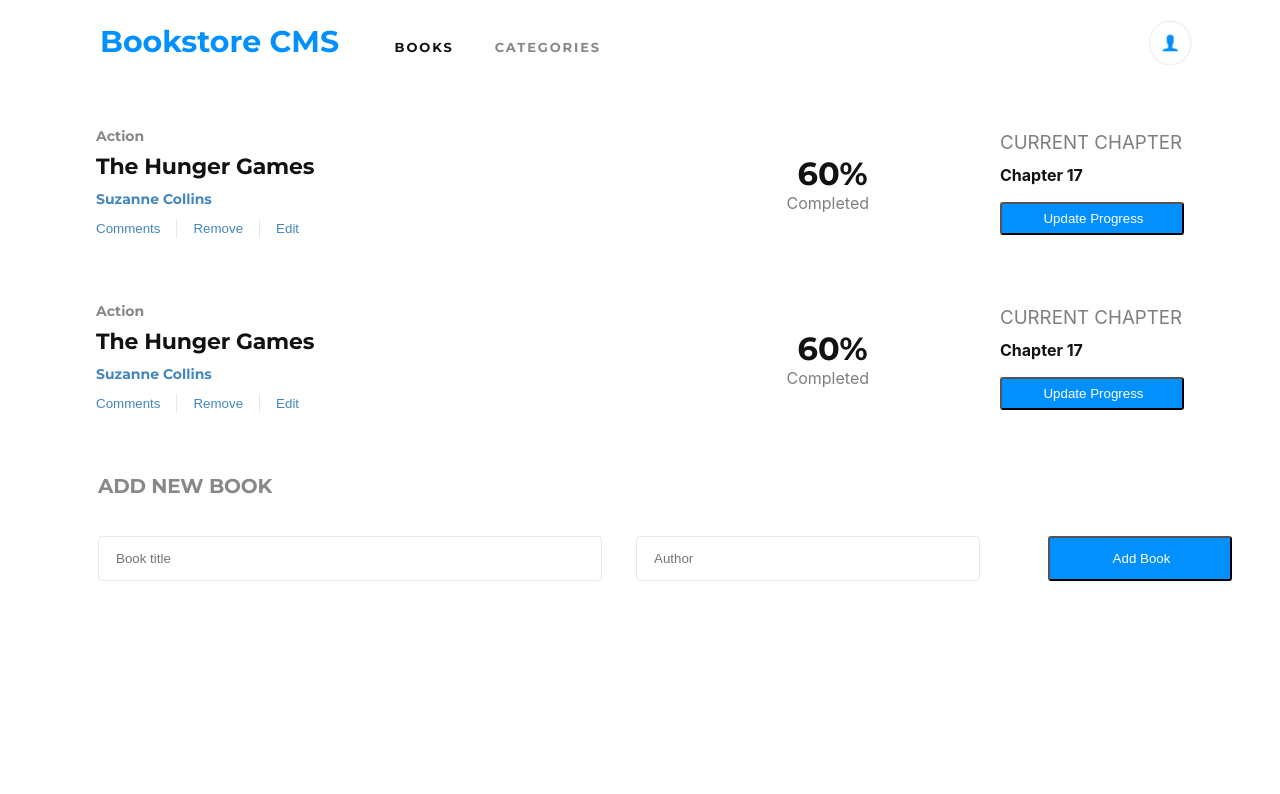
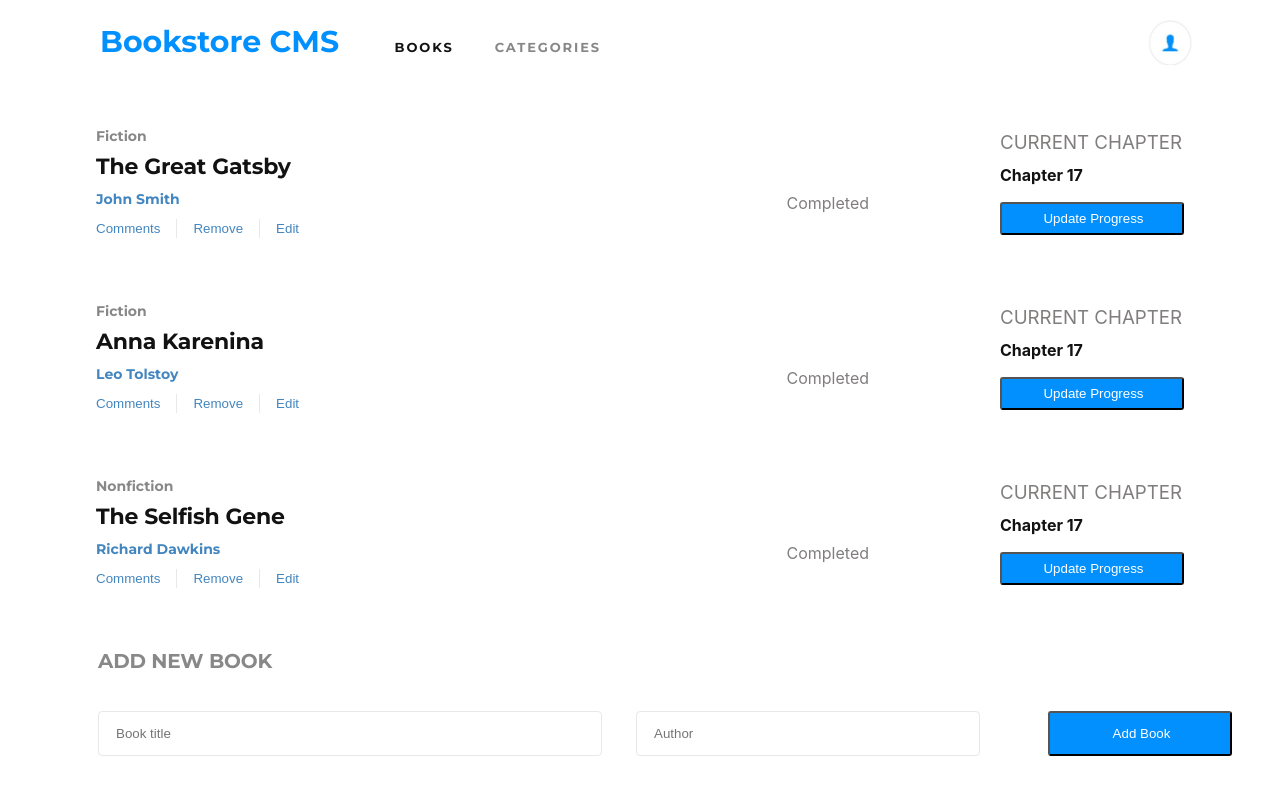
Before and after one commit to Newtayo/Bookstore, a React (Create React App) app: page / in a window 1280 px wide. Shown: the top 794 px of the page. Built offline with nearby package versions, Linux system fonts and the light colour scheme.

Commit message:
Implement add and remove books functionality

```diff
--- a/src/components/AddBook.jsx
+++ b/src/components/AddBook.jsx
@@ -1,16 +1,32 @@
-import React from 'react';
+import React, { useState } from 'react';
 import './Styles/AddBook.css';
+import { v4 as uuidv4 } from 'uuid';
+import { useDispatch } from 'react-redux';
+import { addBook } from '../redux/books/booksSlice';
 
-const AddBook = () => (
-  <div className="bookform">
-    <h2 className="formHeader">ADD NEW BOOK</h2>
-    <form className="formbook">
-      <input type="text" placeholder="Book title" className="Lesson-Panel" required />
-      <input type="text" placeholder="Author" className="Lesson-Pane2" required />
-      <input type="button" value="Add Book" className="addButton" />
+const AddBook = () => {
+  const [title, setTitle] = useState('');
+  const [author, setAuthor] = useState('');
 
-    </form>
-  </div>
-);
+  const dispatch = useDispatch();
+
+  const formSubmit = (event) => {
+    event.preventDefault();
+    const bookId = uuidv4();
+    dispatch(addBook({ title, author, bookId }));
+  };
+
+  return (
+    <div className="bookform">
+      <h2 className="formHeader">ADD NEW BOOK</h2>
+      <form onSubmit={formSubmit} className="formbook">
+        <input type="text" placeholder="Book title" className="Lesson-Panel" value={title} onChange={(e) => setTitle(e.target.value)} required />
+        <input type="text" placeholder="Author" className="Lesson-Pane2" value={author} onChange={(t) => setAuthor(t.target.value)} required />
+        <button type="submit" className="addButton">Add Book</button>
+
+      </form>
+    </div>
+  );
+};
 
 export default AddBook;
--- a/src/components/Bookcard.jsx
+++ b/src/components/Bookcard.jsx
@@ -1,8 +1,12 @@
 import React from 'react';
 import PropTypes from 'prop-types';
 import './Styles/Bookcard.css';
+import { useDispatch } from 'react-redux';
+import { removeBook } from '../redux/books/booksSlice';
 
 const Bookcard = ({ book }) => {
+  const dispatch = useDispatch();
+
   Bookcard.propTypes = {
     book: PropTypes.node.isRequired,
 
@@ -16,7 +20,7 @@
         <p className="author">{book.author}</p>
         <nav>
           <button type="submit" className="bookbtn">Comments</button>
-          <button type="submit" className="bookbtn middle">Remove</button>
+          <button type="submit" className="bookbtn middle" onClick={() => dispatch(removeBook(book.item_id))}>Remove</button>
           <button type="submit" className="bookbtn">Edit</button>
         </nav>
       </div>
--- a/src/components/Booklist.jsx
+++ b/src/components/Booklist.jsx
@@ -1,28 +1,15 @@
 import React from 'react';
-import { v4 as uuidv4 } from 'uuid';
+
+import { useSelector } from 'react-redux';
 import Bookcard from './Bookcard';
 import AddBook from './AddBook';
 
 const Booklist = () => {
-  const booklibrary = [{
-    id: uuidv4(),
-    category: 'Action',
-    title: 'The Hunger Games',
-    author: 'Suzanne Collins',
-    percent: '60%',
-
-  }, {
-    id: uuidv4(),
-    category: 'Action',
-    title: 'The Hunger Games',
-    author: 'Suzanne Collins',
-    percent: '60%',
-
-  }];
+  const { bookslibrary } = useSelector((state) => state.book);
 
   return (
     <div>
-      { booklibrary.map((books) => (
+      { bookslibrary.map((books) => (
 
         <Bookcard key={books.id} book={books} />
       ))}
--- a/src/index.js
+++ b/src/index.js
@@ -1,11 +1,15 @@
 import React from 'react';
 import ReactDOM from 'react-dom/client';
 import './index.css';
+import { Provider } from 'react-redux';
 import App from './App';
+import Store from './redux/store';
 
 const root = ReactDOM.createRoot(document.getElementById('root'));
 root.render(
   <React.StrictMode>
-    <App />
+    <Provider store={Store}>
+      <App />
+    </Provider>
   </React.StrictMode>,
 );
--- a/src/redux/books/booksSlice.js
+++ b/src/redux/books/booksSlice.js
@@ -1,7 +1,26 @@
 import { createSlice } from '@reduxjs/toolkit';
 
 const initialState = {
-  bookslibrary: [],
+  bookslibrary: [
+    {
+      item_id: 'item1',
+      title: 'The Great Gatsby',
+      author: 'John Smith',
+      category: 'Fiction',
+    },
+    {
+      item_id: 'item2',
+      title: 'Anna Karenina',
+      author: 'Leo Tolstoy',
+      category: 'Fiction',
+    },
+    {
+      item_id: 'item3',
+      title: 'The Selfish Gene',
+      author: 'Richard Dawkins',
+      category: 'Nonfiction',
+    },
+  ],
   bookTitle: '',
   author: '',
 };
@@ -11,14 +30,17 @@
   initialState,
 
   reducers: {
-    addBook: (state, { payload: { bookTitle, author } }) => {
-      state.books.push({ bookTitle, author });
+    addBook: (state, action) => {
+      state.bookslibrary.push(action.payload);
     },
-    removeBook: () => { },
+    removeBook: (state, action) => ({
+      ...state, bookslibrary: state.bookslibrary.filter((book) => book.item_id !== action.payload),
+
+    }),
+
   },
-
 });
 
-export const { addBook } = booksSlice.actions;
+export const { addBook, removeBook } = booksSlice.actions;
 
 export default booksSlice.reducer;
```
